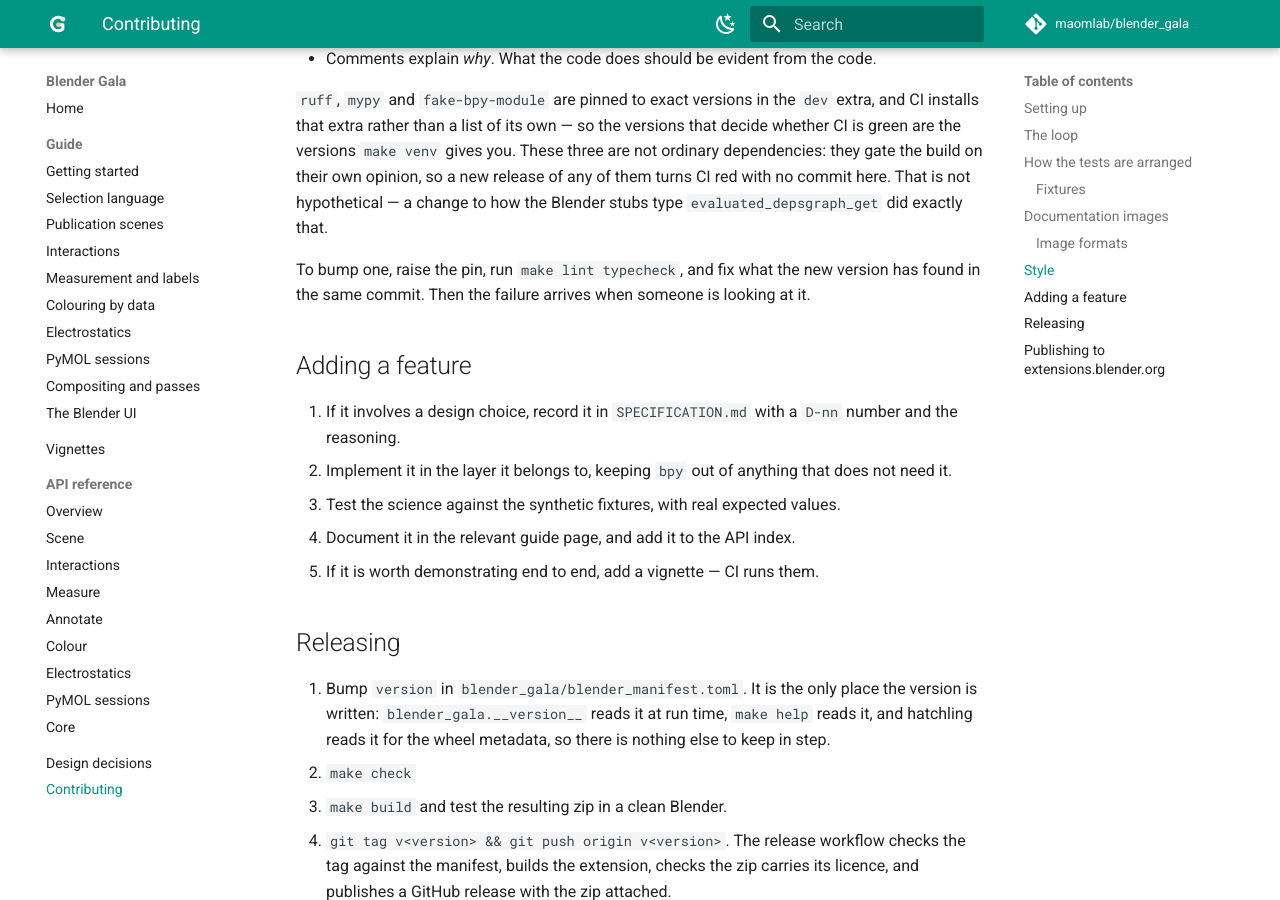
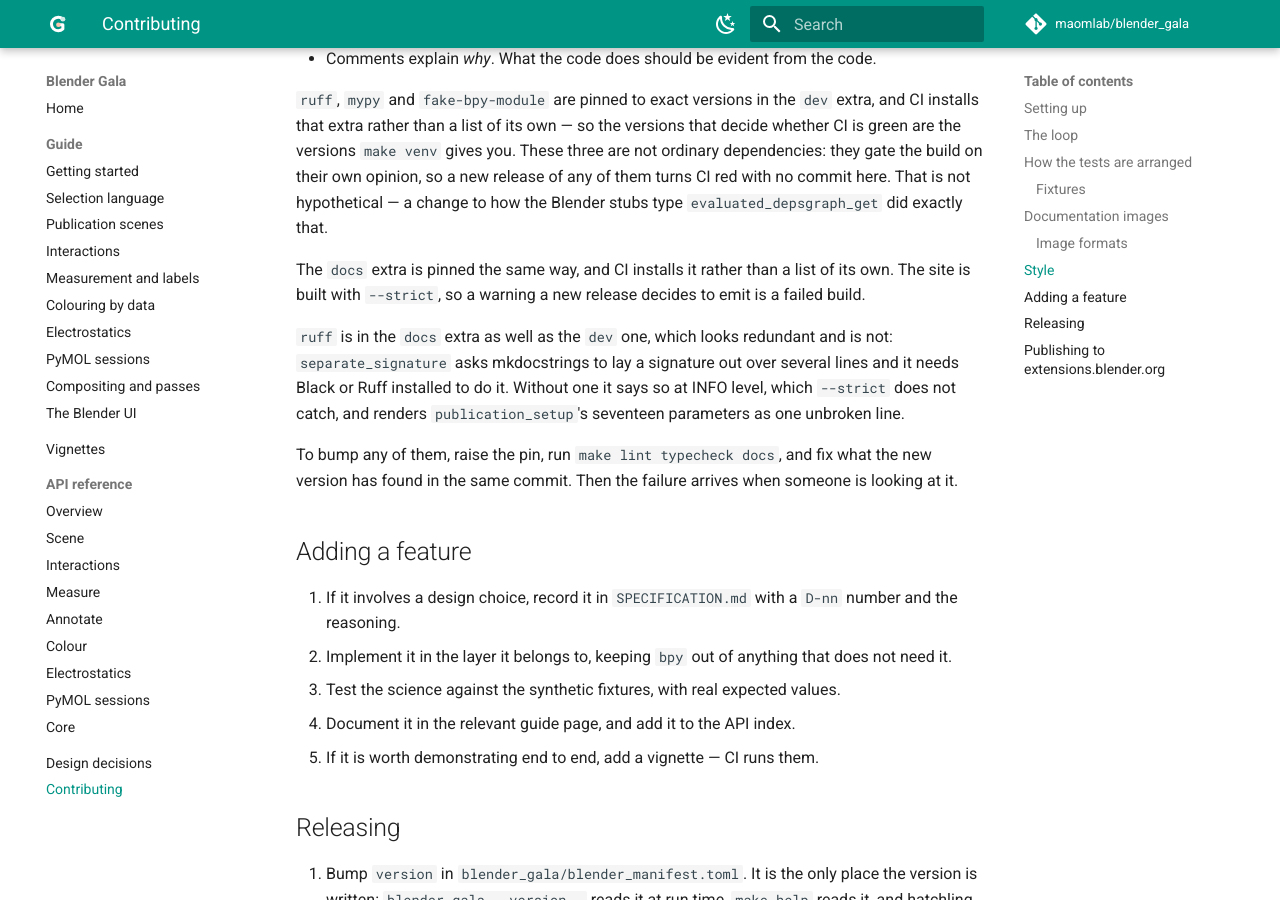
Before and after one commit to maomlab/blender_gala, an MkDocs documentation site: the page built from docs/contributing.md, in a window 1280 px wide and 900 px high, scrolled down 3449 px. Built offline with MkDocs 1.6.1 and Material for MkDocs 9.7.7, drawn with Linux system fonts in a browser that asks for light colours; comment, search, counter and statistics services are not loaded.

Commit message:
Pin the documentation toolchain, and give it the formatter it needs
Same reasoning as the lint tools: the site is built with `--strict`, so a
warning a new release decides to emit is a failed build, and mkdocs-material
is already announcing breaking changes for MkDocs 2.0. Pinned, that arrives on
a commit that raises the pin. CI installs the `docs` extra rather than
repeating the list. `mkdocstrings-python` is pinned in its own right: the
handler renders the API reference, releases on its own schedule, and the
`[python]` extra only asks for some version of it.

Installing the extra into a clean interpreter and building from it turned up a
difference nobody would have gone looking for. `separate_signature` needs Black
or Ruff installed to lay a signature out over several lines; without one it
says so at INFO level, which `--strict` does not catch. The lint job had ruff
and the docs job did not — so every local build formatted signatures and the
published site rendered `publication_setup`'s seventeen parameters as a single
unbroken line. Ruff is now in the `docs` extra too.

Co-Authored-By: Claude Opus 5 (1M context) <noreply@anthropic.com>

```diff
--- a/docs/contributing.md
+++ b/docs/contributing.md
@@ -165,9 +165,19 @@ own opinion, so a new release of any of them turns CI red with no commit here.
 That is not hypothetical — a change to how the Blender stubs type
 `evaluated_depsgraph_get` did exactly that.
 
-To bump one, raise the pin, run `make lint typecheck`, and fix what the new
-version has found in the same commit. Then the failure arrives when someone is
-looking at it.
+The `docs` extra is pinned the same way, and CI installs it rather than a list
+of its own. The site is built with `--strict`, so a warning a new release
+decides to emit is a failed build.
+
+`ruff` is in the `docs` extra as well as the `dev` one, which looks redundant
+and is not: `separate_signature` asks mkdocstrings to lay a signature out over
+several lines and it needs Black or Ruff installed to do it. Without one it
+says so at INFO level, which `--strict` does not catch, and renders
+`publication_setup`'s seventeen parameters as one unbroken line.
+
+To bump any of them, raise the pin, run `make lint typecheck docs`, and fix
+what the new version has found in the same commit. Then the failure arrives
+when someone is looking at it.
 
 ## Adding a feature
 
```
Also changed, not shown: pyproject.toml (+24 -3 lines), 1 other file.
